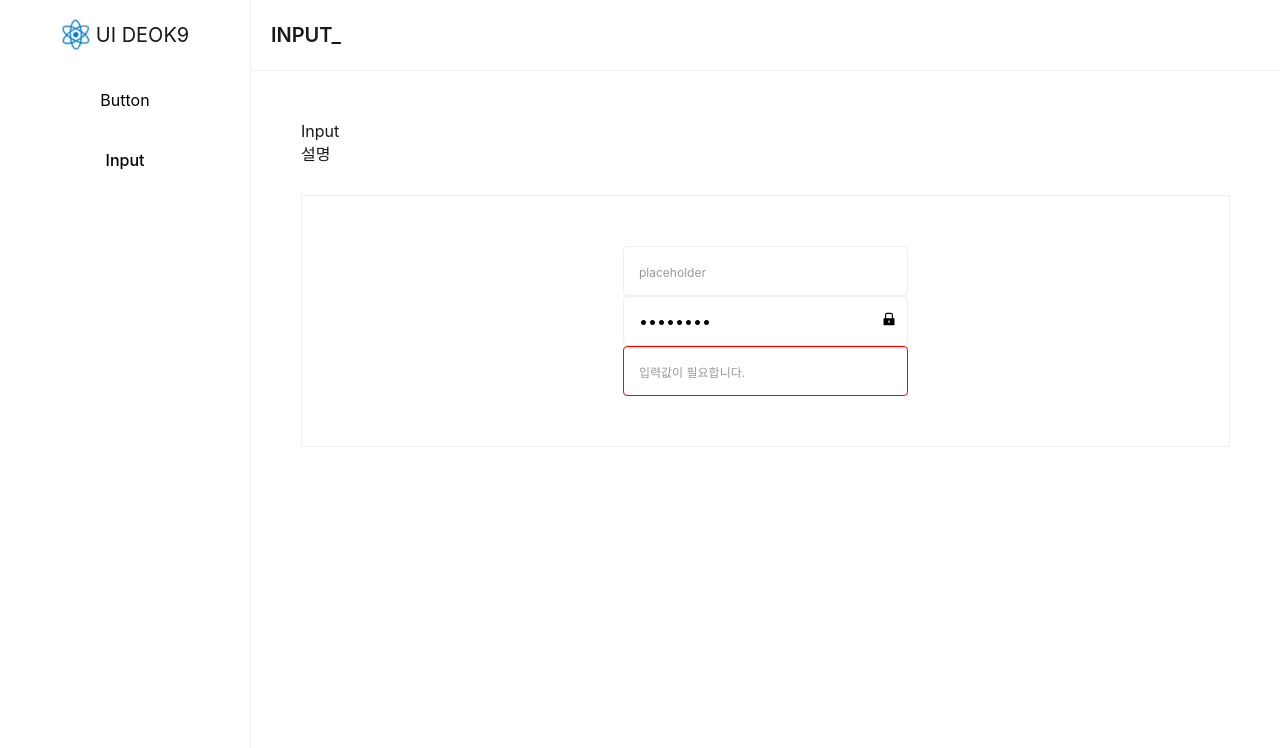
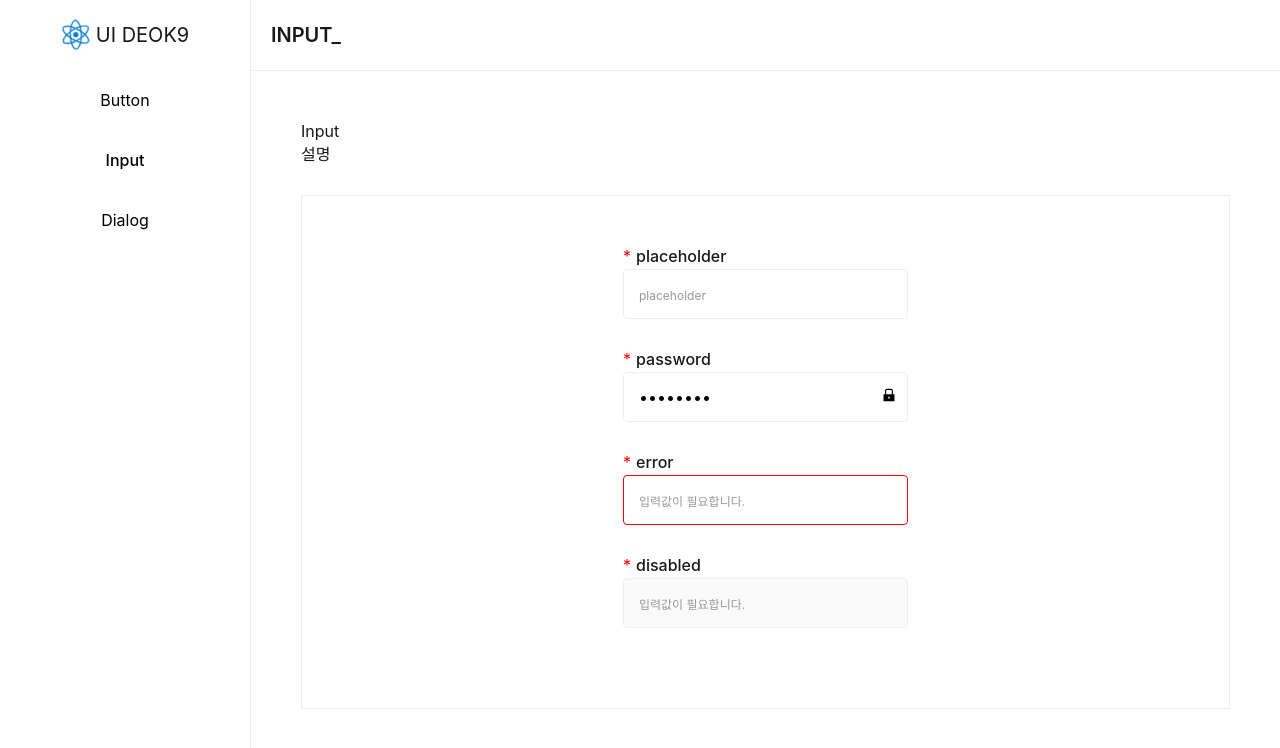
Before and after one commit to KangDeokHyoung/uiDeok, a React (Create React App) app: page /components/input in a window 1280 px wide. Shown: the top 748 px of the page. Built offline with nearby package versions, Linux system fonts and the light colour scheme.

Commit message:
dialog portal 태우는중

```diff
--- /dev/null
+++ b/src/common/scss/components/ui_dialog.scss
@@ -0,0 +1,11 @@
+@import "common/scss/utils.scss";
+
+.di_background {
+  background-color: rgba(0, 0, 0, 0.4);
+  position: absolute;
+  width: 100%;
+  height: 100%;
+  left: 0px;
+  top: 0px;
+  z-index: -1;
+}
--- /dev/null
+++ b/src/common/scss/components/ui_label.scss
@@ -0,0 +1,12 @@
+@import "common/scss/utils.scss";
+
+#ui-label {
+  @include flex(center, initial);
+  gap: 5px;
+  & > span {
+    color: red;
+  }
+  & > div {
+    font-weight: 500;
+  }
+}
--- a/src/common/scss/reset.scss
+++ b/src/common/scss/reset.scss
@@ -38,3 +38,5 @@ html {
 @import "./components/ui_button.scss";
 @import "./components/ui_input.scss";
 @import "./components/ui_loading.scss";
+@import "./components/ui_label.scss";
+@import "./components/ui_dialog.scss";
--- a/src/components/dialog/Dialog.tsx
+++ b/src/components/dialog/Dialog.tsx
@@ -1,3 +1,4 @@
+import Portal from "components/portal/Portal";
 import React, { useState, createContext, Dispatch } from "react";
 import { T_Dialog } from "type";
 
@@ -8,14 +9,25 @@ type Context = {
 } | null;
 
 export function Dialog(props: T_Dialog.Props) {
-  const { children } = props;
+  const { children, disabled } = props;
   const Context = createContext<Context>(null);
   const [toggle, setToggle] = useState(false);
 
-  const closeHandler = () => {
-    setToggle(!toggle);
-  };
-  return <></>;
+  // const closeHandler = () => {
+  //   setToggle(!toggle);
+  // };
+  return (
+    <>
+      <div
+        onClick={() => {
+          if (!disabled) setToggle(true);
+        }}
+      >
+        {children}
+      </div>
+      <Portal toggle={toggle} setToggle={setToggle}></Portal>
+    </>
+  );
 }
 
 // const Head: React.FC<{ title: string }> = (props) => {
--- a/src/components/input/Input.tsx
+++ b/src/components/input/Input.tsx
@@ -4,6 +4,8 @@ import { BiSearch } from "react-icons/bi";
 import { T_Input } from "type";
 import InputLock from "./InputLock";
 import classNames from "classnames";
+import Label from "components/label/Label";
+import { Box } from "common";
 
 export const Input: React.FC<T_Input.Props> = (props) => {
   const { placeholder = "입력값이 필요합니다.", inputRef, st, type, error, ...rest } = props;
@@ -13,10 +15,14 @@ export const Input: React.FC<T_Input.Props> = (props) => {
   const refs = useRef<HTMLInputElement>(null);
 
   return (
-    <div id="ui_input" style={st} className={classNames({ focus, error })}>
-      {/* {<Label} */}
-      <input {...rest} ref={refs || inputRef} placeholder={placeholder} type={_type} />
-      {type === "password" && <InputLock setType={setType} type={_type} />}
+    <div>
+      <Box st={{ marginBottom: 3 }}>
+        <>{rest.label && <Label text={rest.label} />}</>
+      </Box>
+      <div id="ui_input" style={st} className={classNames({ focus, error })}>
+        <input {...rest} ref={refs || inputRef} placeholder={placeholder} type={_type} />
+        {type === "password" && <InputLock setType={setType} type={_type} />}
+      </div>
     </div>
   );
 };
--- a/src/components/label/Label.tsx
+++ b/src/components/label/Label.tsx
@@ -1,7 +1,17 @@
 import React from "react";
 
-const Label = () => {
-  return <div></div>;
+interface Props {
+  text: string | JSX.Element;
+}
+
+const Label: React.FC<Props> = (props) => {
+  const { text } = props;
+  return (
+    <div id="ui-label">
+      <span>*</span>
+      <div>{text}</div>
+    </div>
+  );
 };
 
 export default Label;
--- a/src/components/portal/Portal.tsx
+++ b/src/components/portal/Portal.tsx
@@ -4,12 +4,12 @@ import { createPortal } from "react-dom";
 import classNames from "classnames";
 
 const Portal: React.FC<T_Dialog.Portal.Props> = (props) => {
-  const { content, className } = props;
+  const { content, className, toggle, setToggle } = props;
   const body = document.querySelector("body") as HTMLBodyElement;
   const contents = (
     <div className={classNames({ className })}>
-      <div>{content}</div>
-      <div className="di_background" />
+      <div>{content && content({ closeHandler: () => setToggle(false) })}</div>
+      <div className="di_background" role="button" onClick={() => console.log("들어옴")} />
     </div>
   );
   return createPortal(contents, body);
--- a/src/pages/dialog/DialogPage.tsx
+++ b/src/pages/dialog/DialogPage.tsx
@@ -1,13 +1,18 @@
 import React from "react";
-import { Dialog } from "components";
+import { Button, Dialog } from "components";
+import { ContentBox } from "layout";
 import { T_Dialog } from "type";
 
-const DialogPage: React.FC<T_Dialog.Props> = (props) => {
+export const DialogPage: React.FC<T_Dialog.Props> = (props) => {
   return (
-    <Dialog content={({ closeHandler }) => <div>팝업창입니다.</div>}>
-      <div>버튼</div>
-    </Dialog>
+    <div id="button-page">
+      <h4>Input</h4>
+      <p>설명</p>
+      <ContentBox>
+        <Dialog content={({ closeHandler }) => <div>팝업창입니다.</div>}>
+          <Button>dialogg</Button>
+        </Dialog>
+      </ContentBox>
+    </div>
   );
 };
-
-export default DialogPage;
--- a/src/pages/index.ts
+++ b/src/pages/index.ts
@@ -1,7 +1,9 @@
 import { ButtonPage } from "./button/ButtonPage";
 import { InputPage } from "./input/InputPage";
+import { DialogPage } from "./dialog/DialogPage";
 
 export const Ui = {
   ButtonPage,
   InputPage,
+  DialogPage,
 };
--- a/src/pages/input/InputPage.tsx
+++ b/src/pages/input/InputPage.tsx
@@ -1,6 +1,7 @@
 import React from "react";
 import { Input } from "components";
 import { ContentBox } from "layout";
+import { Box } from "common";
 
 export const InputPage = () => {
   return (
@@ -9,9 +10,18 @@ export const InputPage = () => {
       <p>설명</p>
       <ContentBox>
         <div>
-          <Input label="placeholder" placeholder="placeholder" />
-          <Input type="password" placeholder="password" value="12341234" />
-          <Input error />
+          <Box st={{ marginBottom: 30 }}>
+            <Input label="placeholder" placeholder="placeholder" />
+          </Box>
+          <Box st={{ marginBottom: 30 }}>
+            <Input label="password" type="password" placeholder="password" value="12341234" />
+          </Box>
+          <Box st={{ marginBottom: 30 }}>
+            <Input label="error" error />
+          </Box>
+          <Box st={{ marginBottom: 30 }}>
+            <Input label="disabled" disabled />
+          </Box>
         </div>
       </ContentBox>
     </div>
--- a/src/pages/navigator/Navigator.tsx
+++ b/src/pages/navigator/Navigator.tsx
@@ -9,6 +9,7 @@ const Navigator: React.FC<I_NavigatorProps> = (props) => {
     <nav>
       <NavLink to="/components/button">Button</NavLink>
       <NavLink to="/components/input">Input</NavLink>
+      <NavLink to="/components/dialog">Dialog</NavLink>
     </nav>
   );
 };
--- a/src/router/router.tsx
+++ b/src/router/router.tsx
@@ -21,6 +21,7 @@ export const Router: React.FC = () => {
           children: [
             { path: "button", element: <Ui.ButtonPage /> },
             { path: "input", element: <Ui.InputPage /> },
+            { path: "dialog", element: <Ui.DialogPage /> },
           ],
         },
         {
```
